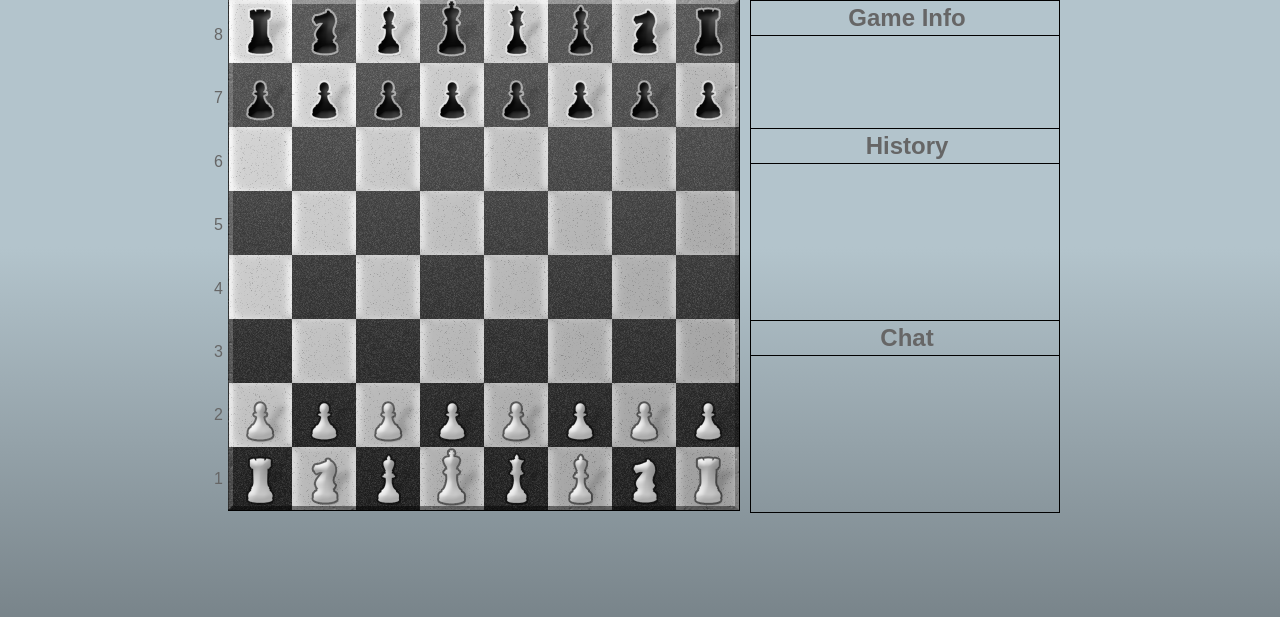
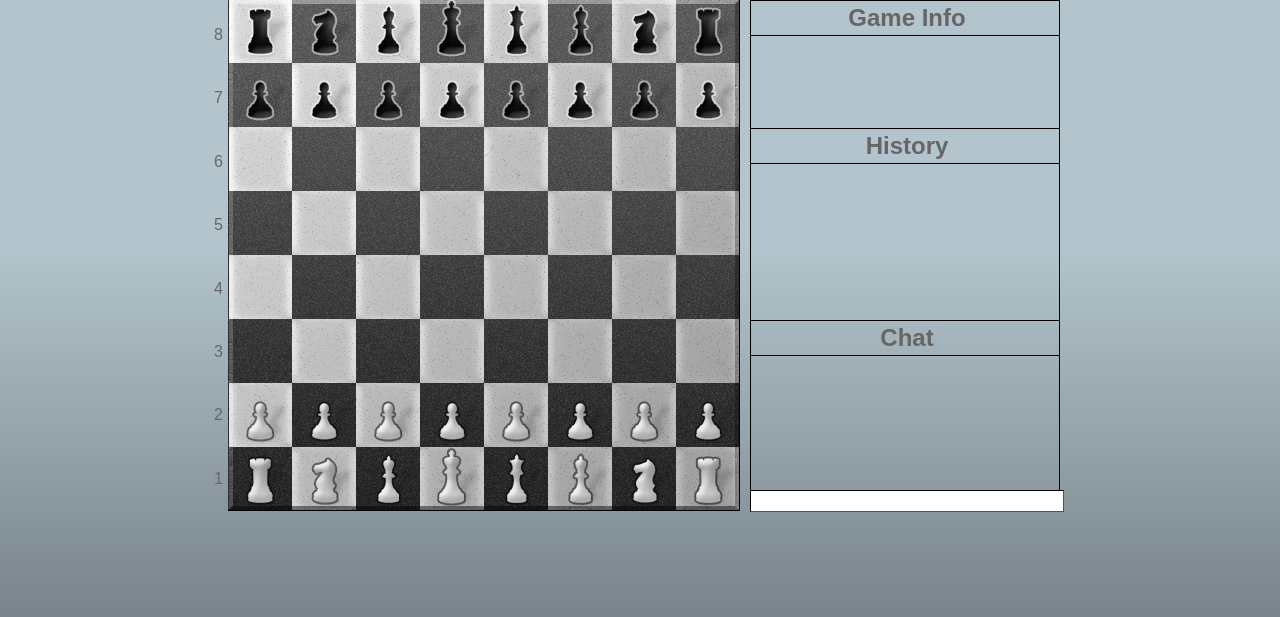
Before and after one commit to AlexanderHerlan/nodechess, a PHP site: page / in a window 1280 px wide. Shown: the part 145-762 px from the top of the page. Run offline with PHP 8.4, Linux system fonts and the light colour scheme.

```diff
--- a/css/style.css
+++ b/css/style.css
@@ -344,7 +344,7 @@ li,ul {
 }
 #chesschat_buffer {
   width: 300px;
-  height: 152px;
+  height: 130px;
   margin-left: 10px;
   padding-left: 4px;
   padding-bottom: 4px;
@@ -355,9 +355,12 @@ li,ul {
   border-right-style: solid;
   border-right-width: 1px;
   border-right-color: #000000;
-  border-bottom-style: solid;
-  border-bottom-width: 1px;
-  border-bottom-color: #000000;
+}
+#chesschat input {
+  margin-left: 10px;
+  width: 308px;
+  border-color: black;
+  border-width: 1px;
 }
 
 
--- a/index.php
+++ b/index.php
@@ -73,6 +73,7 @@ $route = new routing();
 						<div id="chesschat_buffer">
 
 						</div>
+						<input type="text" value="" id="chesschat_input" name="chesschat_input">
 					</div>
 				</div
 			</div>
--- a/js/main.js
+++ b/js/main.js
@@ -22,7 +22,6 @@ window.addEvent('domready', function() {
 		init_rooks('white');
 		init_rooks('black');
 	};
-
 });
 
 function init_pawns(color) {
--- a/php/routing.php
+++ b/php/routing.php
@@ -9,7 +9,7 @@ class routing {
 	public $commands;
 
 	public function __construct() {
-		$this->root = "http://" . $_SERVER['SERVER_NAME'] . "/nodechessdev/";
+		$this->root = "https://" . $_SERVER['SERVER_NAME'] . "/nodechessdev/";
 		$this->uri = trim($_SERVER['REQUEST_URI'], "/");
 		$this->get = $_GET;
 
```
Also changed, not shown: server/server.js (added, +21 -0 lines).
